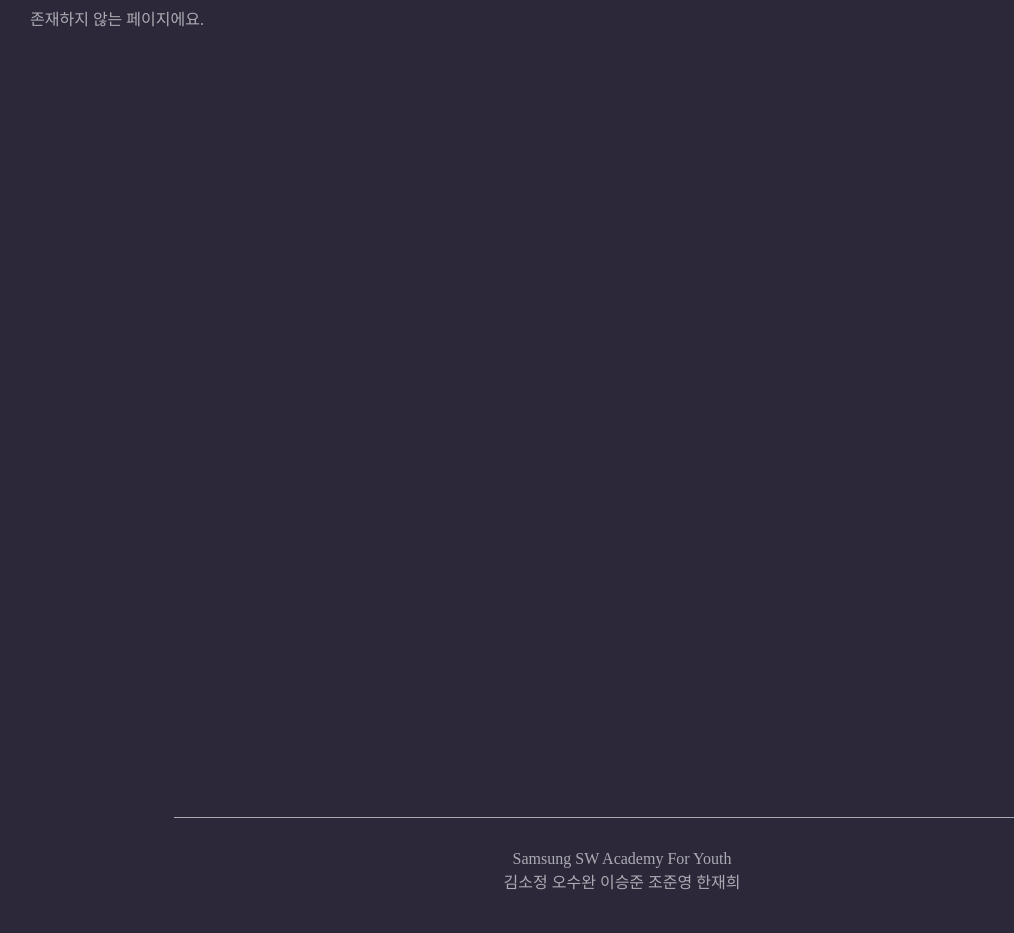
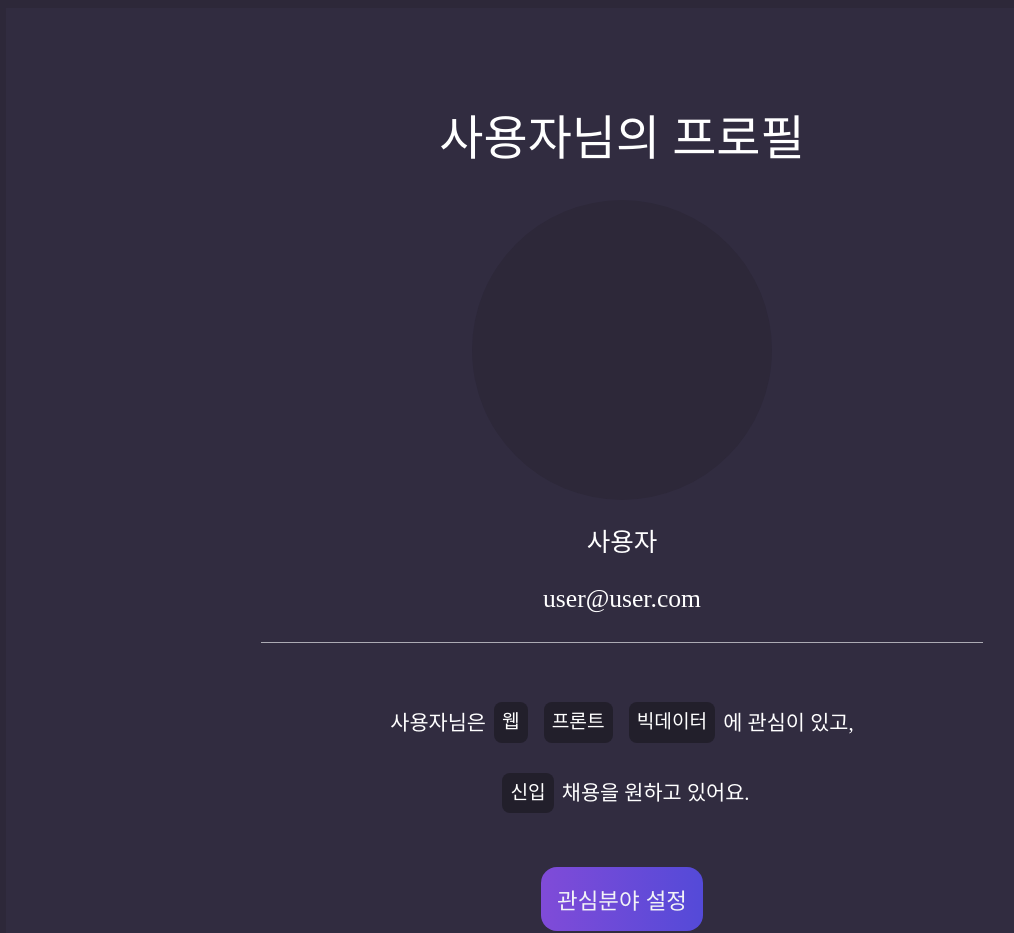
Before and after one commit to juneyoung-jo/Project_POST-IT, a React (Create React App) app in the folder frontend/: page /profile in a window 1280 px wide. Before the commit this address had no page. Shown: the part 140-1073 px from the top of the page, without its empty margins (18-1032 px from the left). Built offline with nearby package versions, Linux system fonts and the light colour scheme; what @amcharts/amcharts4 would draw is missing.

Commit message:
Feat: Profile page layout - 프로필 페이지 레이아웃 - 프로필 페이지 기본 디자인

```diff
--- a/frontend/src/App.tsx
+++ b/frontend/src/App.tsx
@@ -27,6 +27,7 @@ import Home from 'pages/Home';
 import Report from 'pages/Report';
 import Contents from 'pages/Contents';
 import MyFolder from 'pages/MyFolder';
+import Profile from 'pages/Profile';
 
 AOS.init();
 
@@ -73,6 +74,7 @@ const App: React.FC = (): ReactElement => {
             <Route path="/" component={Home} exact={true} />
             <Route path="/report" component={Report} exact={true} />
             <Route path="/contents" component={Contents} exact={true} />
+            <Route path="/profile" component={Profile} exact={true} />
             <PrivateRoute
               path="/myfolder/:username"
               authenticated={authenticated}
--- a/frontend/src/components/common/Header.tsx
+++ b/frontend/src/components/common/Header.tsx
@@ -98,6 +98,9 @@ function Header(props: PropsTypes) {
         <MenuItem to={'/contents'} item={'menus'}>
           일일 컨텐츠
         </MenuItem>
+        <MenuItem to={'/profile'} item={'menus'}>
+          프로필
+        </MenuItem>
         {props.authenticated ? (
           <MenuItem to={'/myfolder'} item={'menus'}>
             내 스크랩
--- /dev/null
+++ b/frontend/src/pages/Profile.tsx
@@ -0,0 +1,152 @@
+import { Container, Grid } from '@material-ui/core';
+import TopButton from 'components/common/TopButton';
+import { Link } from 'react-router-dom';
+import React from 'react';
+import styled from 'styled-components';
+
+const customMediaQuery = (maxWidth: number) =>
+  `@media (max-width: ${maxWidth}px)`;
+
+const media = {
+  custom: customMediaQuery,
+  xl: customMediaQuery(1920),
+  lg: customMediaQuery(1280),
+  md: customMediaQuery(960),
+  sm: customMediaQuery(600),
+};
+const ProfileBox = styled.div`
+  background-color: ${({ theme }) => theme.colors.second};
+  height: auto;
+  margin-top: 100px;
+  padding: 100px;
+
+  ${media.sm} {
+    padding: 10px;
+  }
+  display: flex;
+  flex-direction: column;
+  align-items: center;
+  justify-content: start;
+  .user-info {
+    font-size: 1.6em;
+    color: #fff;
+    margin-top: 30px;
+  }
+  .info-text {
+    font-size: 1.3em;
+    color: #fff;
+    margin-top: 30px;
+    word-break: keep-all;
+    line-height: 1.3;
+  }
+  .category {
+    background: #221f2b;
+    padding: 8px;
+    border-radius: 8px;
+    margin-left: 8px;
+    margin-right: 8px;
+
+    font-size: 1.2em;
+    color: #fff;
+    margin-top: 30px;
+  }
+`;
+
+const Title = styled.div`
+  font-size: 3em;
+  color: #fff;
+  text-align: center;
+  line-height: 1.3;
+  word-break: keep-all;
+`;
+
+const Profileimg = styled.div`
+  width: 300px;
+  height: 300px;
+  background-color: ${({ theme }) => theme.colors.first};
+  border-radius: 200px;
+  margin-top: 30px;
+  ${media.sm} {
+    width: 200px;
+    height: 200px;
+  }
+`;
+
+const Line = styled.div`
+  border-top: 1px solid ${({ theme }) => theme.colors.text.second};
+  width: 70%;
+  height: 30px;
+  margin-top: 30px;
+`;
+
+const Button = styled.button`
+  -webkit-appearance: none;
+  -moz-appearance: none;
+  appearance: none;
+  background: #804bd8; /* fallback for old browsers */
+  background: -webkit-linear-gradient(
+    to right,
+    #804bd8,
+    #544ad8
+  ); /* Chrome 10-25, Safari 5.1-6 */
+  background: linear-gradient(
+    to right,
+    #804bd8,
+    #544ad8
+  ); /* W3C, IE 10+/ Edge, Firefox 16+, Chrome 26+, Opera 12+, Safari 7+ */
+  color: #f2f3f6;
+  margin-top: 54px;
+  padding: 16px;
+  border-radius: 16px;
+  font-size: 1.4em;
+  border: none;
+  &:hover {
+    color: white;
+    box-shadow: 0 4px 6px -1px black;
+  }
+`;
+
+const Profile = () => {
+  return (
+    <Container>
+      <TopButton></TopButton>
+      <ProfileBox>
+        <Title>사용자님의 프로필</Title>
+        <Profileimg></Profileimg>
+        <div className="user-info">사용자</div>
+        <div className="user-info">user@user.com</div>
+        <Line></Line>
+        <Grid container direction="row" justify="center" alignItems="center">
+          <Grid item className="info-text">
+            사용자님은
+          </Grid>
+          <Grid item className="category info-text">
+            웹
+          </Grid>
+          <Grid item className="category info-text">
+            프론트
+          </Grid>
+          <Grid item className="category info-text">
+            빅데이터
+          </Grid>
+          <Grid item className="info-text">
+            에 관심이 있고,
+          </Grid>
+        </Grid>
+        <Grid container direction="row" justify="center" alignItems="center">
+          <Grid item className="category info-text">
+            신입
+          </Grid>
+          <Grid item className="info-text">
+            채용을 원하고 있어요.
+          </Grid>
+        </Grid>
+        <Button>
+          <Link to="/">관심분야 설정</Link>
+        </Button>
+      </ProfileBox>
+    </Container>
+  );
+};
+
+export default Profile;
```
